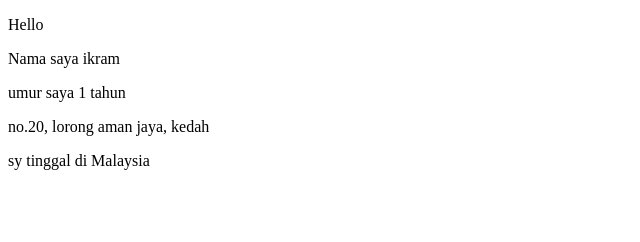
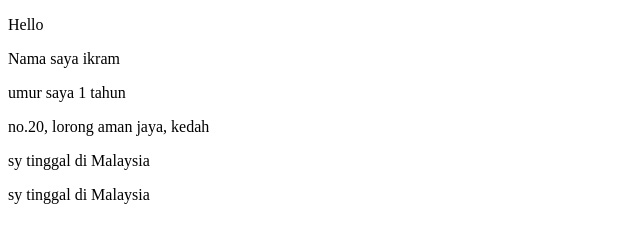
Before and after one commit to ikram220999/git-practice, a plain HTML site: page index.html in a window 1280 px wide. Shown: the whole page, without its empty margins (0-640 px from the left). Drawn offline with Linux system fonts and the light colour scheme.

Commit message:
add negara 2

```diff
--- a/index.html
+++ b/index.html
@@ -13,5 +13,6 @@
     <p>umur saya 1 tahun</p>
     <p>no.20, lorong aman jaya, kedah</p>
     <p>sy tinggal di Malaysia</p>
+    <p>sy tinggal di Malaysia</p>
   </body>
 </html>
```
